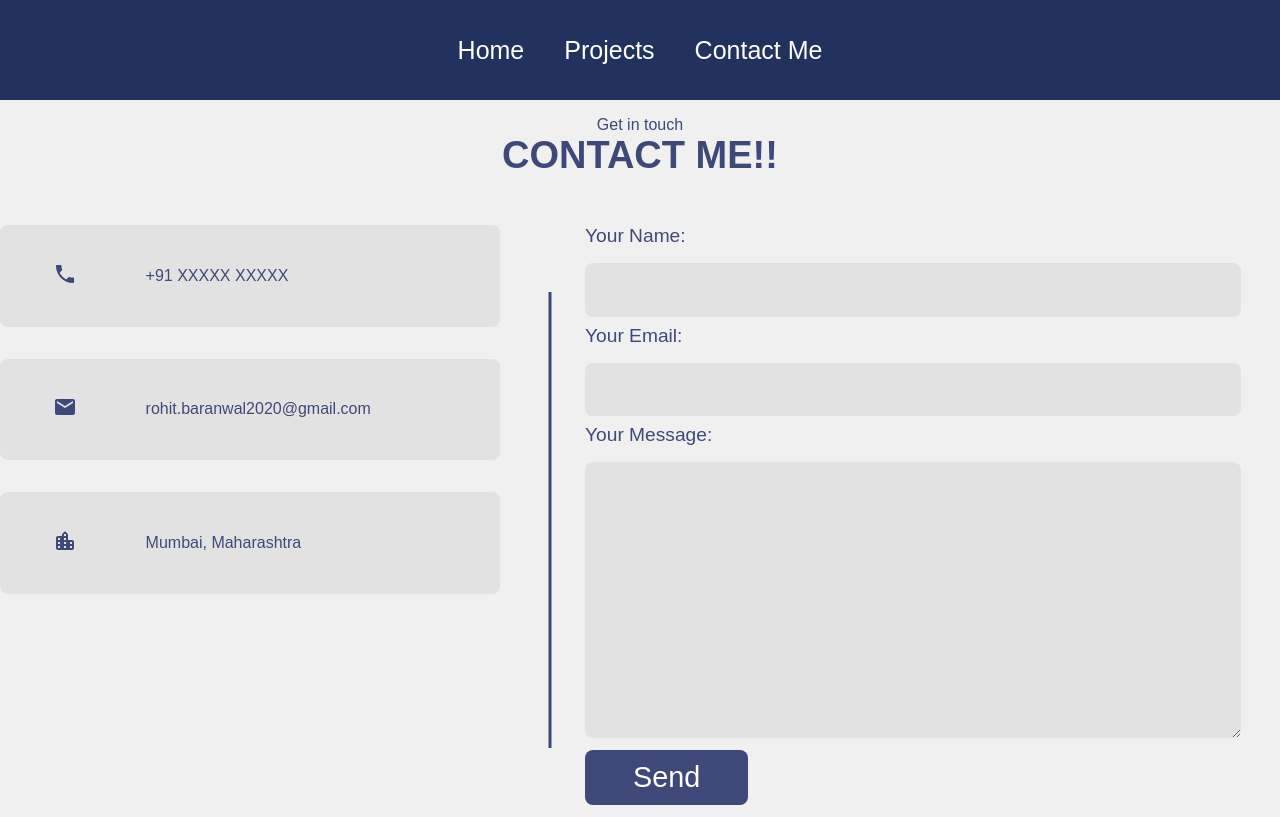
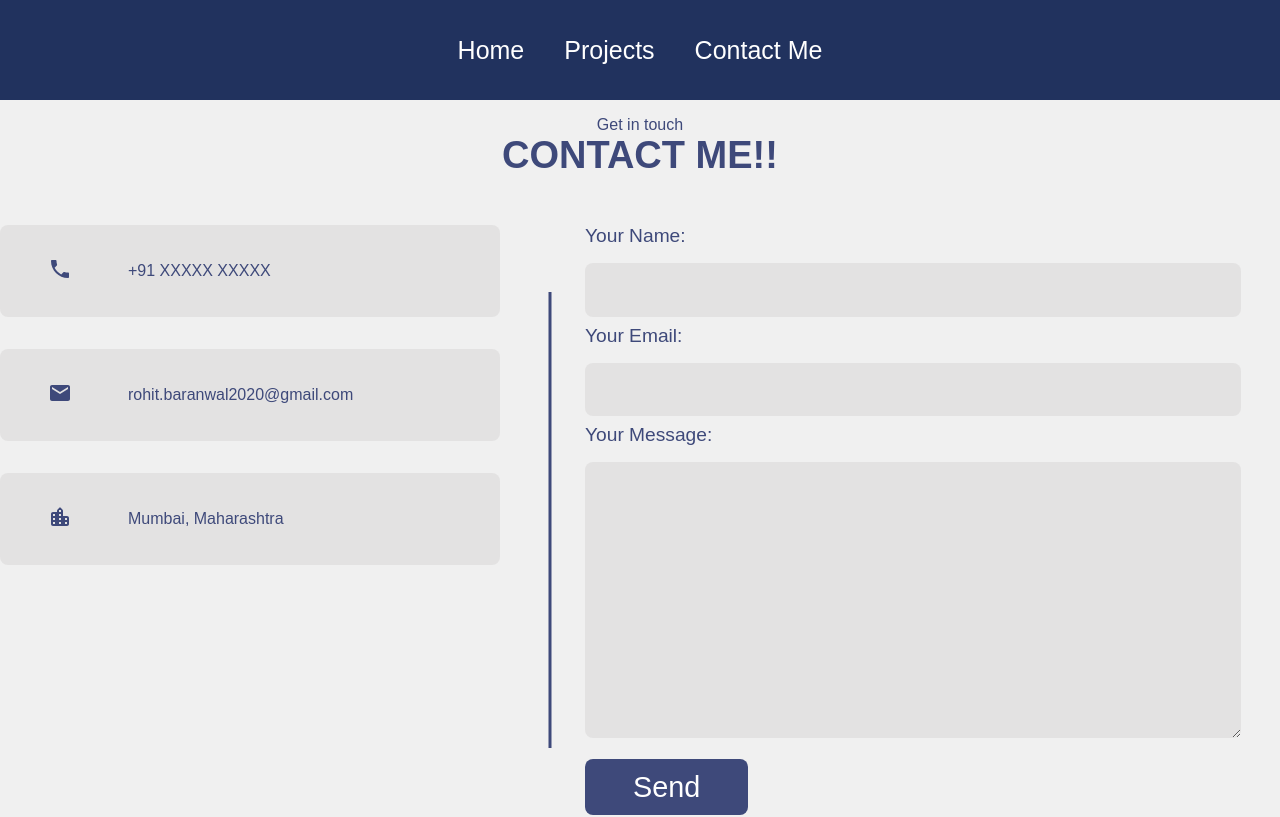
Before and after one commit to Rohit-Baranwal/My-Portfolio, a React (Create React App) app: page /contact in a window 1280 px wide. Shown: the top 817 px of the page. Built offline with nearby package versions, Linux system fonts and the light colour scheme.

Commit message:
Make it Better!!

```diff
--- a/src/styles/Contact.css
+++ b/src/styles/Contact.css
@@ -7,7 +7,7 @@
 .contact
 {
     width: 100%;
-    height: calc(100vh-100px);
+    height: auto;
     font-family: "Arial", sans-serif;
     color: #3e497a;
 }
@@ -82,7 +82,7 @@
 
     .right
     {
-        padding: 3rem 1.5rem 1.5rem 1.5rem;
+        margin-left: auto;
     }
 }
 
--- a/src/styles/ContactForm.css
+++ b/src/styles/ContactForm.css
@@ -50,4 +50,5 @@ button
     padding: 0.7rem 3rem;
     border-radius: 8px;
     cursor: pointer;
+    margin-top: 0.6rem;
 }
--- a/src/styles/ContactInfoItem.css
+++ b/src/styles/ContactInfoItem.css
@@ -1,10 +1,10 @@
 
 .bodyInfo
 {
-    padding: 1rem;
+    padding: 0.7rem;
     display: flex;
     align-items: center;
-    gap: 2rem;
+    gap: 1.2rem;
     border-radius: 8px;
     margin-bottom: 2rem;
     background-color: rgb(149 139 139 / 14%);
@@ -23,3 +23,8 @@
 {
     width: 3.5rem;
 }
+
+.info span
+{
+    max-width: fit-content;
+}
```
